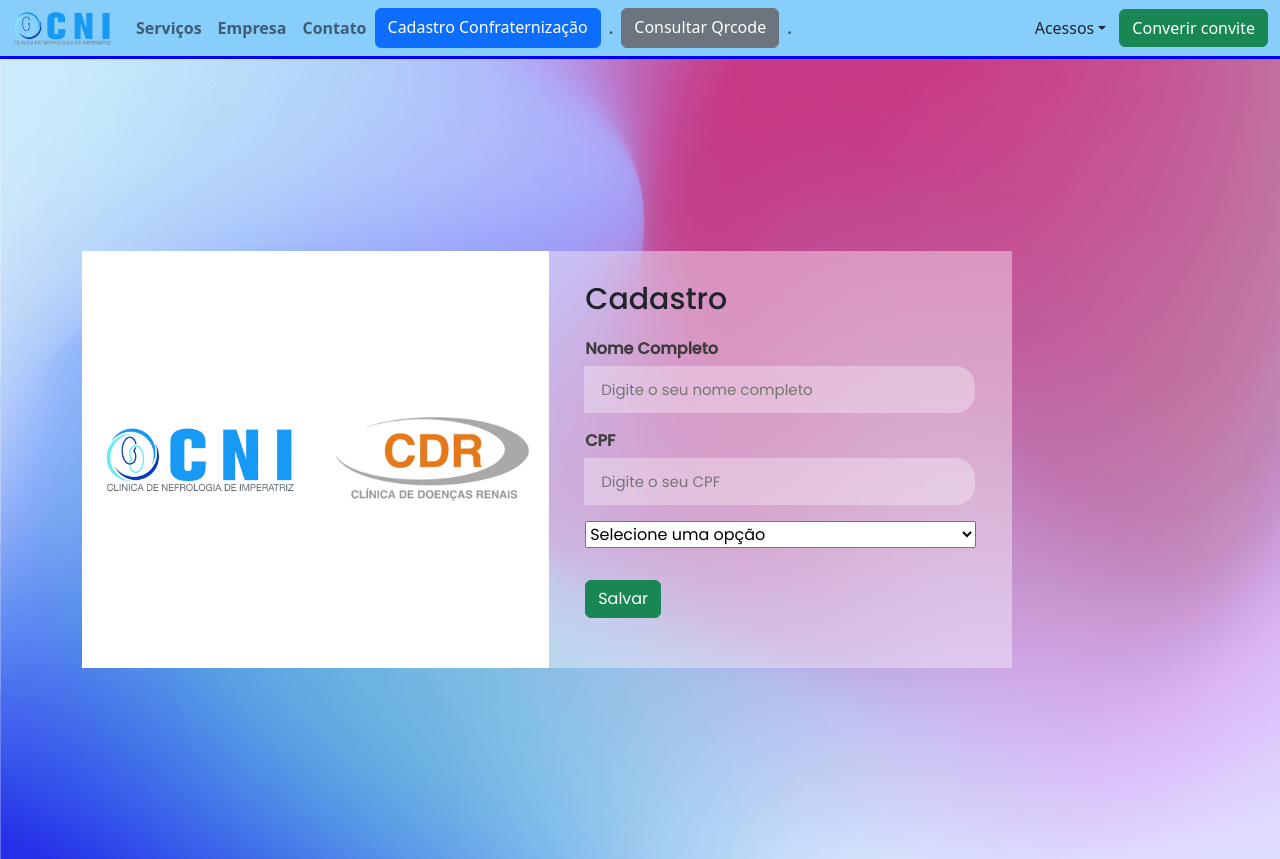
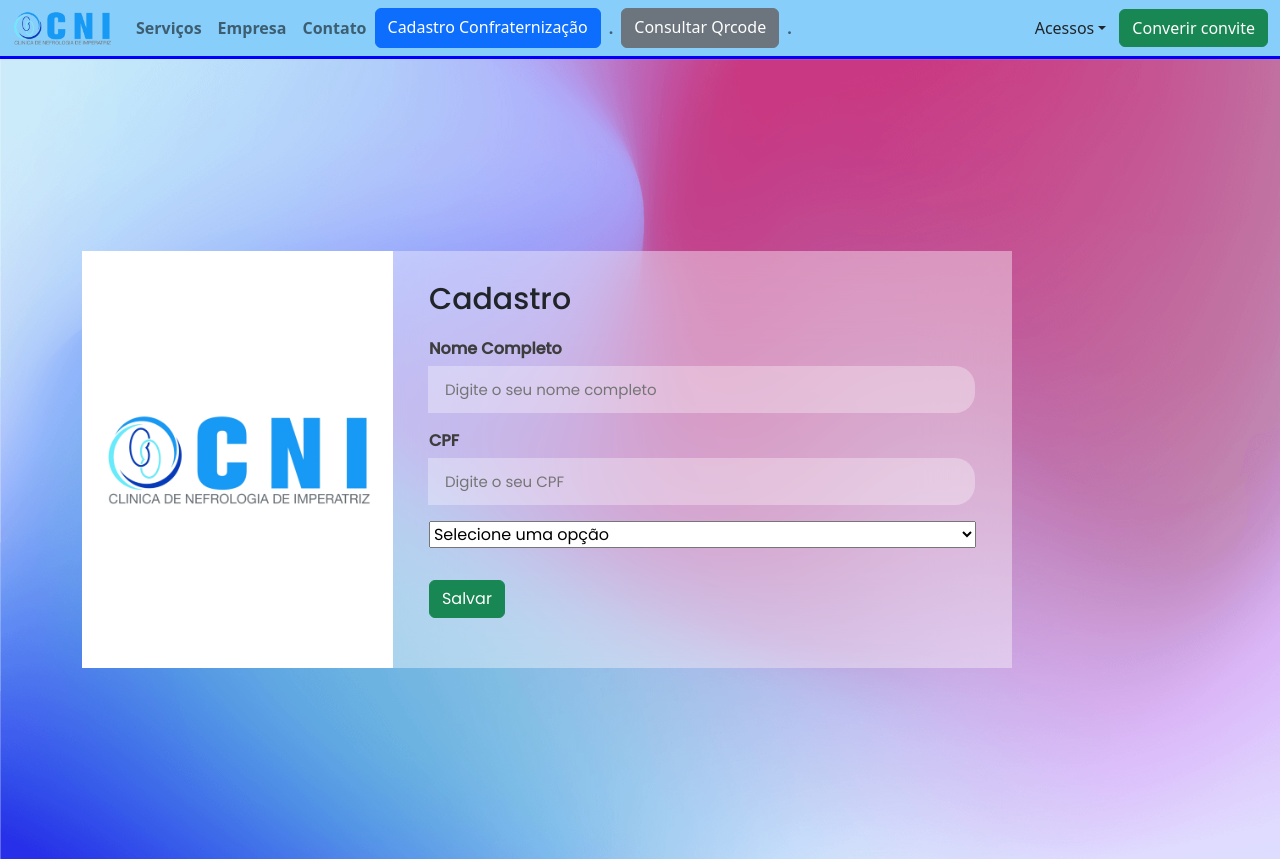
Before and after one commit to ismaelfsjunior/cni, a React (Create React App) app: page /Newcad in a window 1280 px wide. Built offline with nearby package versions, Linux system fonts and the light colour scheme.

Commit message:
feat(ajustes)

```diff
--- a/src/views/Consultacadastro/index.js
+++ b/src/views/Consultacadastro/index.js
@@ -17,9 +17,9 @@ const Consultacadastro = () => {
                 <div className="img-box">
                     <img src={logocni} alt="" />
                 </div>
-                <div className="img-box">
+                {/* <div className="img-box">
                     <img src={logocdr} alt="" />
-                </div>
+                </div> */}
                 <div className="form-box">
                     <Consulta />
                 </div>
--- a/src/views/Formcadastro/index.js
+++ b/src/views/Formcadastro/index.js
@@ -36,9 +36,9 @@ const Formcad = () => {
                       <div className="img-box">
                           <img src={logocni} alt="" />
                       </div>
-                      <div className="img-box">
+                      {/* <div className="img-box">
                           <img src={logocdr} alt="" />
-                      </div>
+                      </div> */}
                       <div className="form-box">
                           <h2>Cadastro</h2>
                           <form name="signup" method="post" action="https://cninefro.com.br/server/cadastro.php">
--- a/src/views/Qrcode/qrcode.js
+++ b/src/views/Qrcode/qrcode.js
@@ -47,7 +47,7 @@ const qrcode = () => {
                         <Card.Text>
                             <p className="mt-2 fs-6 card-text-p fw-bold bg-gradient-warning text-white">Chegamos ao final de mais um ano de muito trabalho e mudanças!</p>
                             <p className="mt-2 px-4 fs-6 card-text-p fw-bold bg-gradient-warning text-white">
-                                E é neste ritmo de vitória que convidamos você para <span className="shadow-sm mb-5 rounded fst-italic fw-bold"><i><string>FESTA DE CONFRATENIZAÇÃO CNI</string></i></span>,
+                                Em ritmo de vitória que convidamos você para <span className="shadow-sm mb-5 rounded fst-italic fw-bold"><i><string>FESTA DE CONFRATERNIZAÇÃO CNI</string></i></span>,
                                 onde teremos a oportunidade de comemorar mais um ano de
                                 muitas conquistas e dividir as expectativas para o futuro.
                             </p>
```
Also changed, not shown: 12 other files (tests, documents, lock files or other folders).
